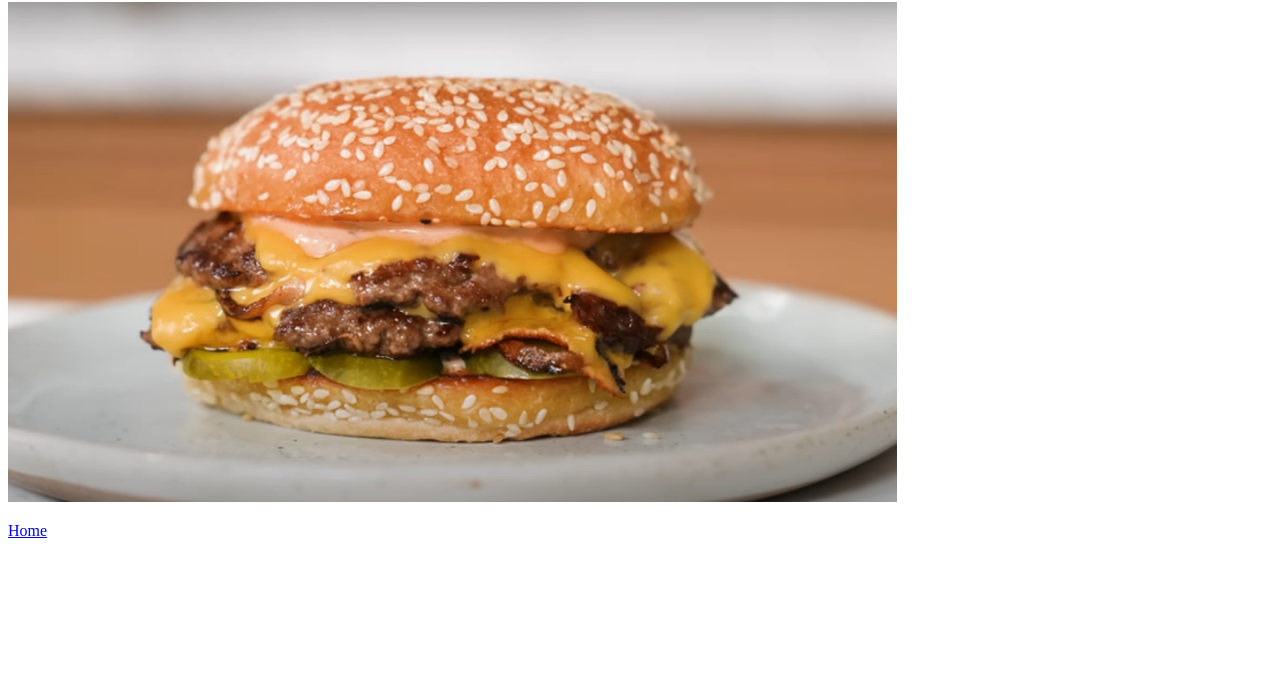
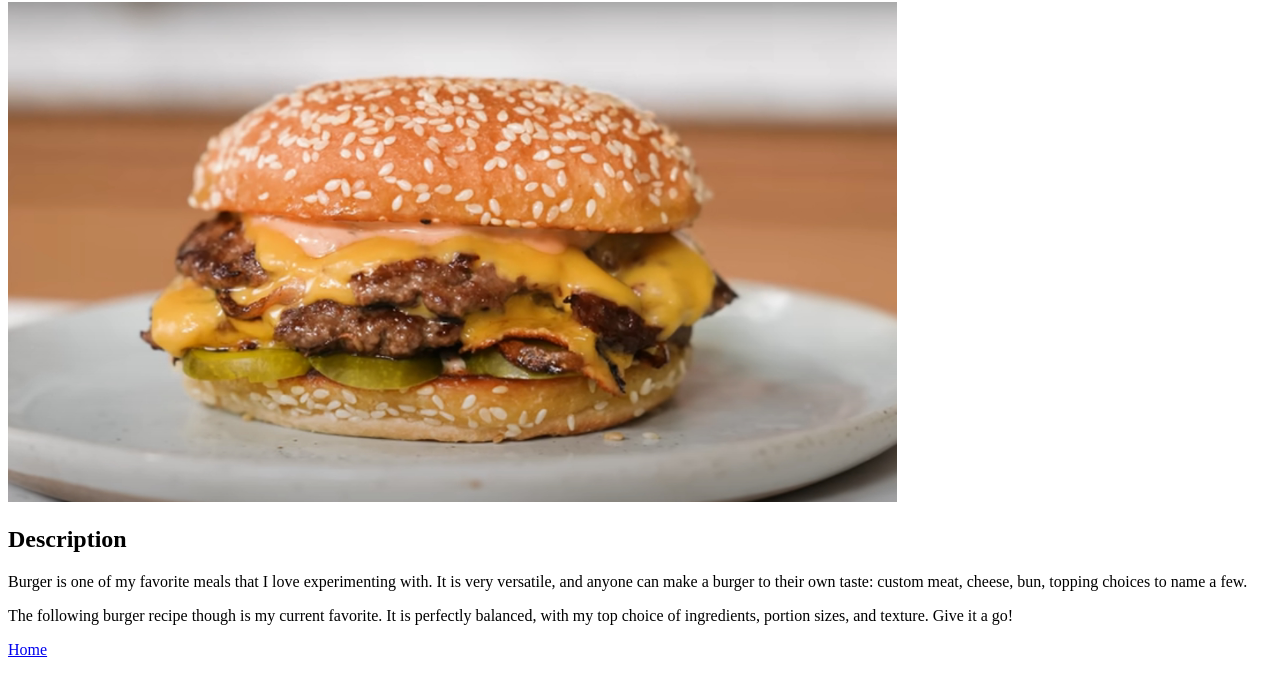
Before and after one commit to burnoutisalie/odin-recipes, a plain HTML site: page recipes/burger.html in a window 1280 px wide. Shown: the part 112-800 px from the top of the page. Drawn offline with Linux system fonts and the light colour scheme.

Commit message:
feat: Add recipe description

```diff
--- a/recipes/burger.html
+++ b/recipes/burger.html
@@ -8,6 +8,9 @@
     <p><a href="../index.html">Home</a></p>
     <h1>Burger</h1>
     <img src="../img/burger.jpg" alt="Burger on a plate with blurry background" height="500">
+    <h2>Description</h2>
+    <p>Burger is one of my favorite meals that I love experimenting with. It is very versatile, and anyone can make a burger to their own taste: custom meat, cheese, bun, topping choices to name a few.</p>
+    <p>The following burger recipe though is my current favorite. It is perfectly balanced, with my top choice of ingredients, portion sizes, and texture. Give it a go!</p>
     <p><a href="../index.html">Home</a></p>
   </body>
 </html>
```
